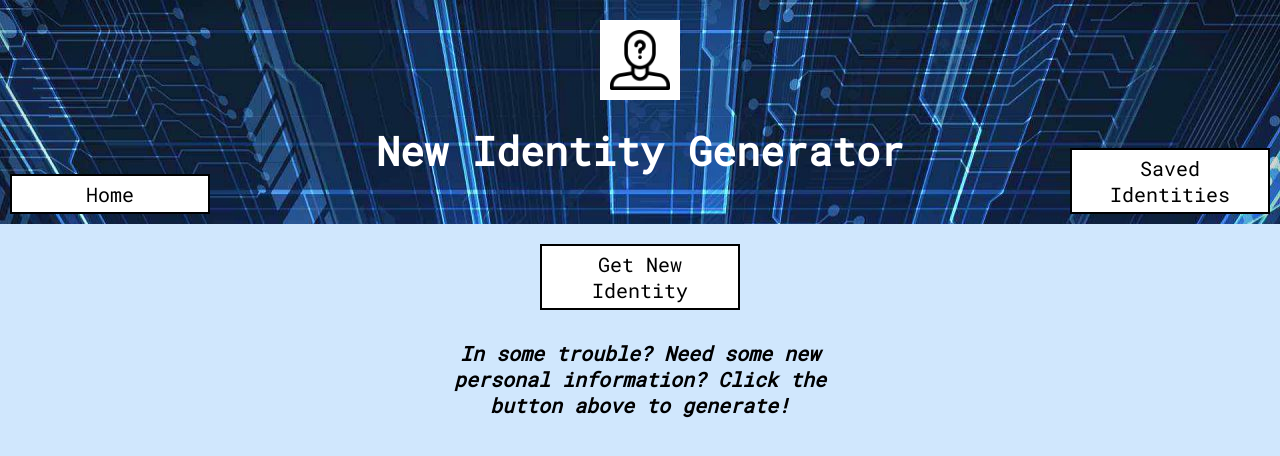
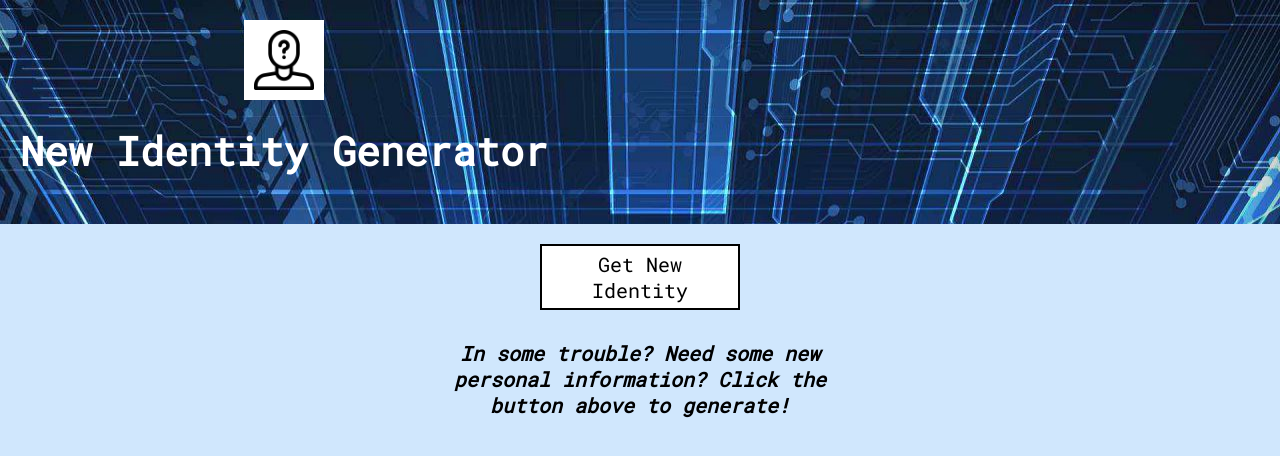
Before and after one commit to hvohr/ideabox-babyName, a React (Create React App) app: page / in a window 1280 px wide. Shown: the top 456 px of the page. Built offline with nearby package versions, Linux system fonts and the light colour scheme.

Commit message:
fix: remove buttons from header

```diff
--- a/src/components/Header/Header.js
+++ b/src/components/Header/Header.js
@@ -3,12 +3,10 @@ import './Header.css'
 function Header() {
   return (
     <header className='navBar'>
-      <button className="home-button">Home</button>
       <div className='title-section'>
         <img src={require("../images/suspect.png")}></img>
         <h1>New Identity Generator</h1>
       </div>
-      <button className="saved-container-button">Saved Identities</button>
     </header>
   )
 }
```
